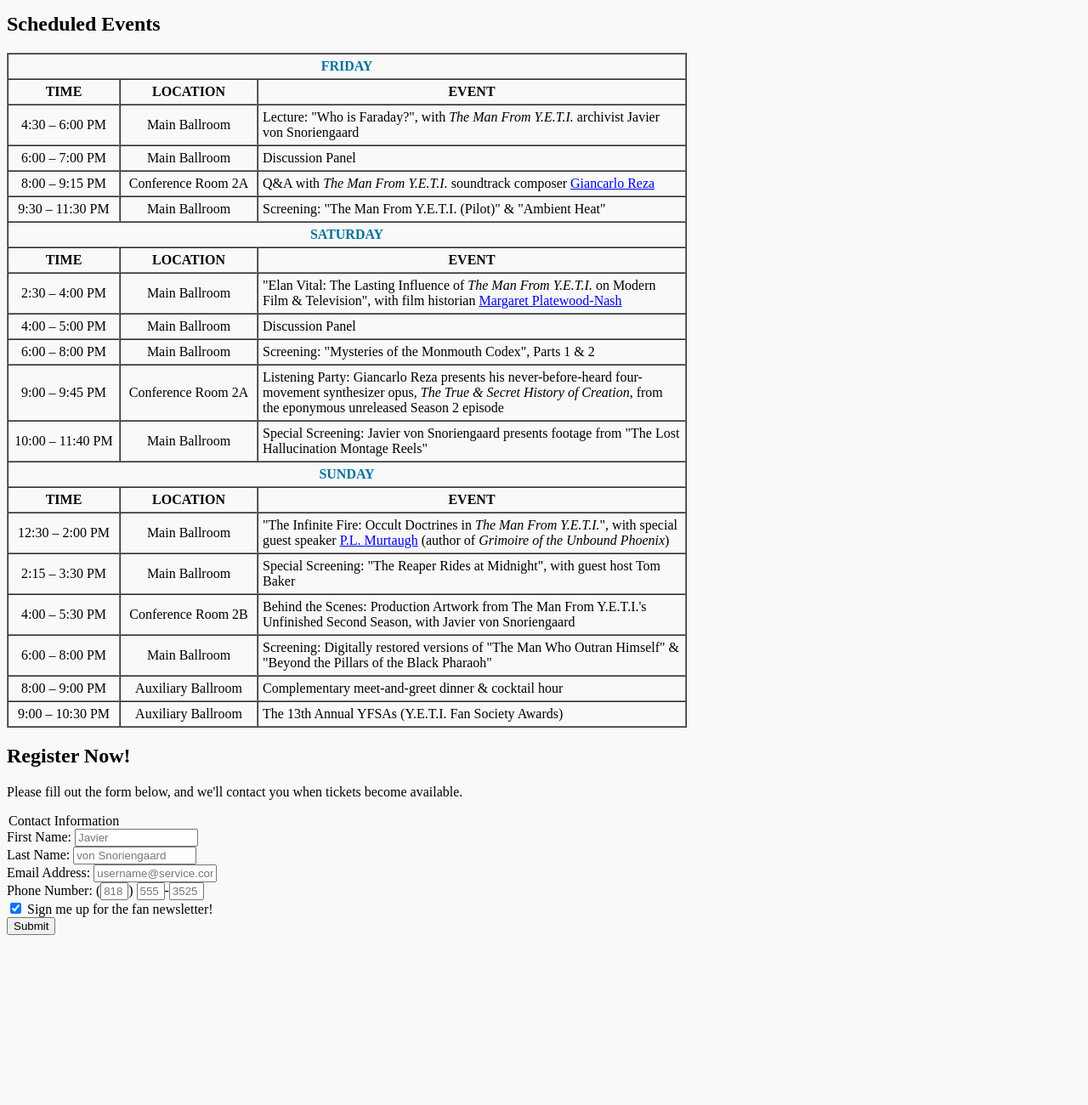
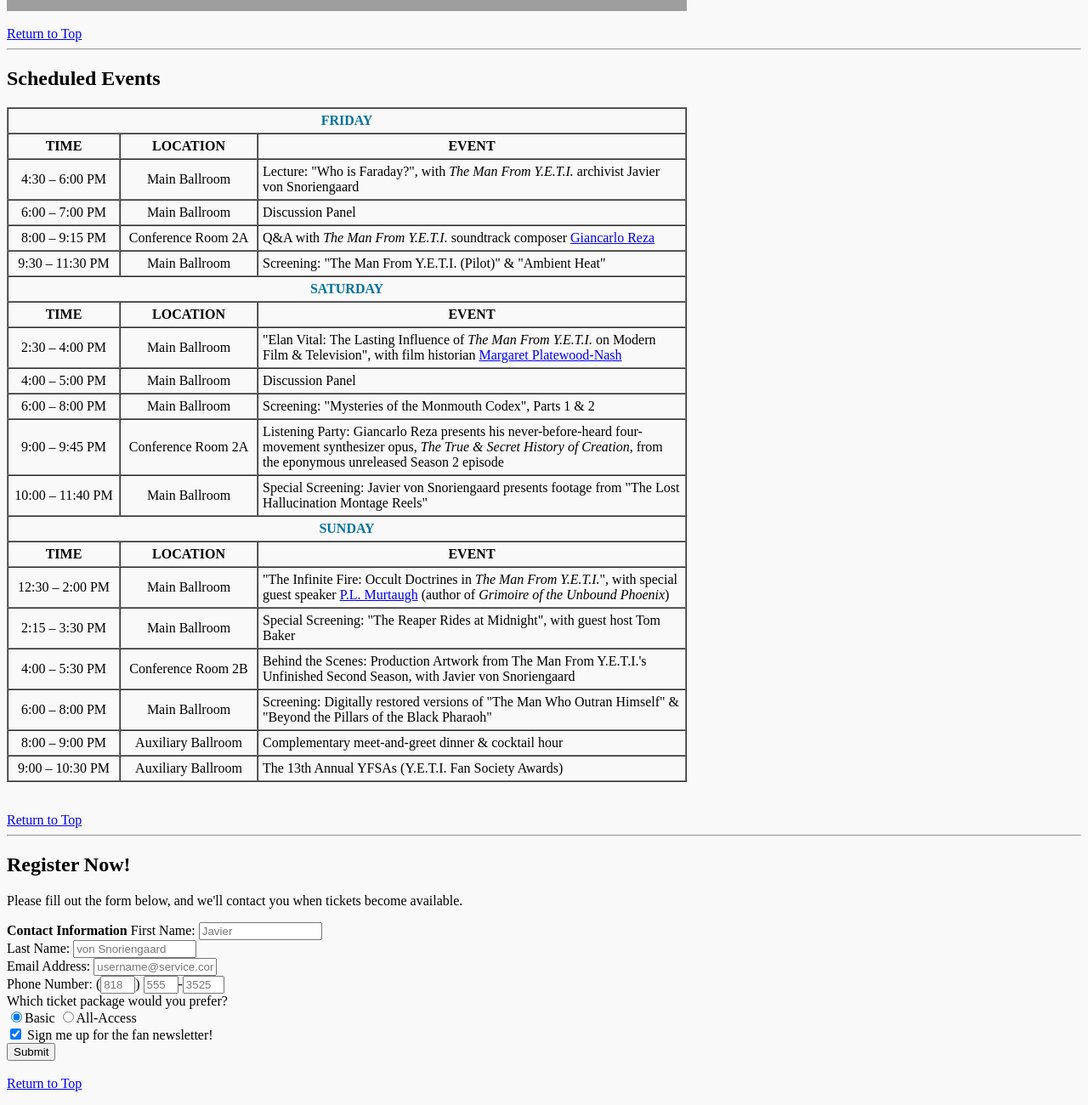
Before and after one commit to kmtierce/2016-Web-Design, a plain HTML site: page 02 Conference/02-tierce.html in a window 1280 px wide. Shown: the part 626-1926 px from the top of the page at 85% size. Before the commit the page ends 1742 px from the top, so only its background shows below. Drawn offline with Linux system fonts and the light colour scheme; grey boxes are pictures that could not be loaded.

Commit message:
Threw in "Return to Top" links, added the radio buttons I forgot
Also fixed some leftover tags from when my form was still a fieldset,
and added some horizontal rules

```diff
--- a/02 Conference/02-tierce.html
+++ b/02 Conference/02-tierce.html
@@ -8,13 +8,20 @@
 	<meta name="keywords" content="Faraday, YETI, The Man from YETI, The Man From Y.E.T.I., Y.E.T.I., conference, 1968, TV show">
 
 	<body bgcolor="#f9f9f9" link="#0000EE">
-		<h1>Y.E.T.I. Fan Con 1999</h1>
+		<h1 id="top">Y.E.T.I. Fan Con 1999</h1>
 		<p>Attention, fans of <em><a href="https://en.wikipedia.org/wiki/The_Man_From_Y.E.T.I._(TV_series)">The Man From Y.E.T.I.</a></em> &#151; registration is now open for the <strong>3rd Annual Y.E.T.I. Fan Con</strong>! Join us July 16th &#150; 18th at the Quality Inn O'Hare Airport in Chicago for three days dedicated to one of the greatest television shows ever created! Read on to learn more about this <a href="#location">venue</a>, the incredible <a href="#schedule">events</a> we have scheduled, and <a href="#register">register</a> to make sure you get a ticket when they become available.</p>
+		<hr>
 
 <!-- Map -->
+
 		<h2 id="location">Location</h2>
 		<p>Set 2.2 miles from O'Hare International Airport, this unassuming hotel is 3 miles from the Donald Stephens Convention Center and 7 miles from Allstate Arena.</p>
-		<iframe src="https://www.google.com/maps/embed?pb=!1m18!1m12!1m3!1d2967.476929397927!2d-87.88733568503844!3d41.947089969073765!2m3!1f0!2f0!3f0!3m2!1i1024!2i768!4f13.1!3m3!1m2!1s0x880fb5af6c0059cd%3A0x92cf29a8172855e4!2sQuality+Inn+O&#39;Hare+Airport!5e0!3m2!1sen!2sus!4v1455051380252" width="800" height="400" frameborder="0" style="border:0" allowfullscreen></iframe>
+		<iframe src="https://www.google.com/maps/embed?pb=!1m18!1m12!1m3!1d2967.476929397927!2d-87.88733568503844!3d41.947089969073765!2m3!1f0!2f0!3f0!3m2!1i1024!2i768!4f13.1!3m3!1m2!1s0x880fb5af6c0059cd%3A0x92cf29a8172855e4!2sQuality+Inn+O&#39;Hare+Airport!5e0!3m2!1sen!2sus!4v1455051380252" width="800" height="400" frameborder="0" style="border:0" allowfullscreen></iframe><br /><br />
+
+		<a href="#top">Return to Top</a><br />
+		<hr>
+
+<!-- Schedule -->
 
 		<h2 id="schedule">Scheduled Events</h2>
 
@@ -127,20 +134,28 @@
 				<td align="center">Auxiliary Ballroom</td>
 				<td>The 13th Annual YFSAs (Y.E.T.I. Fan Society Awards)</td>
 			</tr>
-		</table>
+		</table><br /><br />
+
+		<a href="#top">Return to Top</a><br />
+		<hr>
 
 <!-- Registration Form -->
 
 		<h2 id="register">Register Now!</h2>
 		<form action="yeticon/reglist.php" method="get">
 			<p>Please fill out the form below, and we'll contact you when tickets become available.</p>
-			<legend>Contact Information</legend>
+			<strong>Contact Information</strong>
 			<label>First Name: <input type="text" name="firstname" size="15" required="required" placeholder="Javier" /></label><br/>
 			<label>Last Name: <input type="text" name="lastname" size="15" required="required" placeholder="von Snoriengaard" /></label><br />
 			<label>Email Address: <input type="email" name="email" size="15" required="required" placeholder="username@service.com" /></label><br />
-			<label>Phone Number: (<input type="tel" name="phone1" size="1" required="required" placeholder="818" />) <input type="tel" name="phone2" size="1" required="required" placeholder="555" /></label>-<input type="tel" name="phone1" size="2" required="required" placeholder="3525" /><br/>
+			<label>Phone Number: (<input type="tel" name="phone1" size="2" required="required" placeholder="818" />) <input type="tel" name="phone2" size="2" required="required" placeholder="555" /></label>-<input type="tel" name="phone1" size="3" required="required" placeholder="3525" /><br/>
+			<label>Which ticket package would you prefer?<br/>
+				<input type="radio" name="tickettype" value="basic" checked="checked" />Basic
+				<input type="radio" name="tickettype" value="allaccess" />All-Access</label><br />
 			<label><input type="checkbox" name="signup" checked="checked"/> Sign me up for the fan newsletter!</input><br/>
 			<input type="submit" name="submit" value="Submit"/>
-		</form>
+		</form><br /><br />
+
+		<a href="#top">Return to Top</a><br />
 	</body>
 </html>
```
